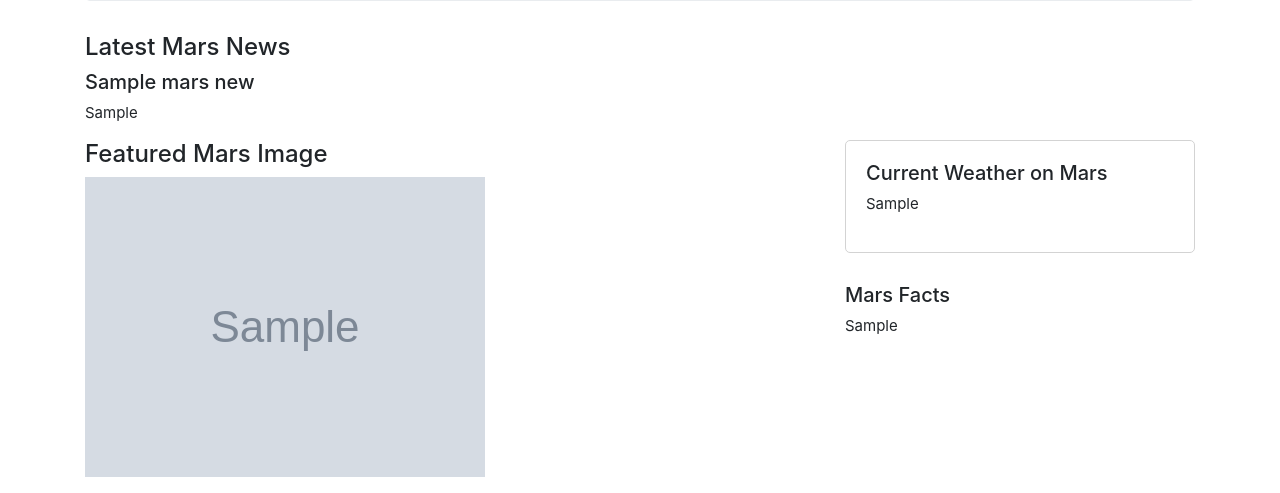
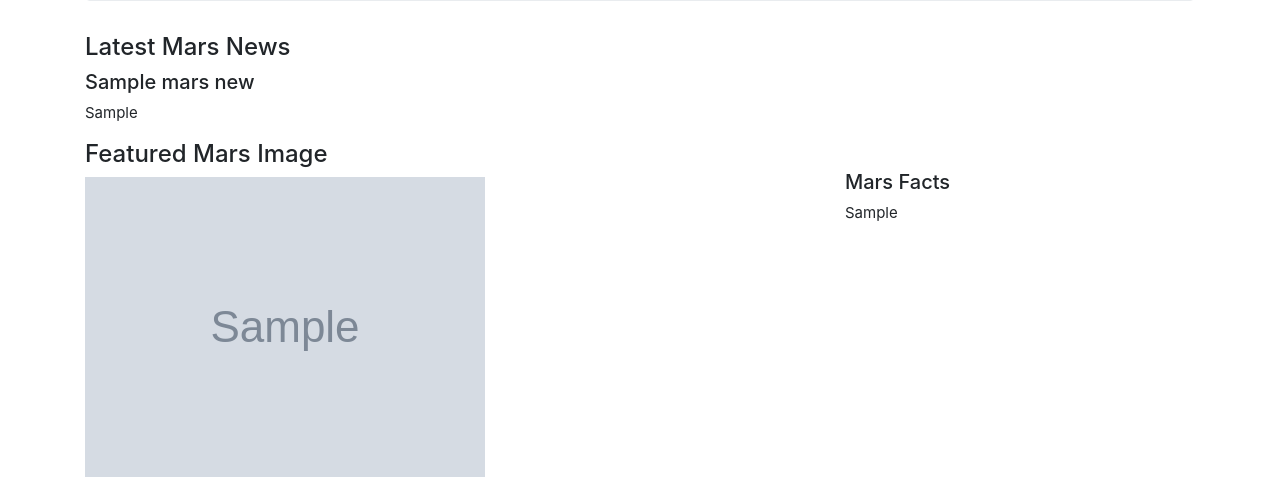
Before and after one commit to jgkiang/web-scraping-challenge, a Flask app: template Missions_to_Mars/templates/index.html in a window 1280 px wide. Shown: the part 266-759 px from the top of the page. Run offline with Flask 2, Linux system fonts and the light colour scheme; the template is opened without the code that fills it: most values are stand-ins (such as "Sample title", 1, 10 or a date in 2020); grey boxes marked "Sample" are stand-in pictures; some libraries are stand-ins or nearby versions.

Commit message:
Add files via upload

```diff
--- a/Missions_to_Mars/templates/index.html
+++ b/Missions_to_Mars/templates/index.html
@@ -34,8 +34,8 @@
     <!--first section-->
     <div class="container">
         <h4>Latest Mars News</h4>
-        <h5>{{mars_data.mars_news.news_title}}</h5>
-        <p>{{mars_data.mars_news.news_p}}</p>
+        <h5>{{mars_info.mars_news.news_title}}</h5>
+        <p>{{mars_info.mars_news.news_p}}</p>
     </div>
 
 
@@ -46,20 +46,16 @@
             <!--left container-->
             <div class="col-8">
                 <h4>Featured Mars Image</h4>
-                <img src={{mars_data.mars_img}} class="img-fluid" alt="Responsive image" style="max-width:100%; max-height: auto;">
+                <img src={{mars_info.mars_img.featured_image_url}} class="img-fluid" alt="Responsive image" style="max-width:100%; max-height: auto;">
             </div>
 
             <!--right container-->
             <div class="col-4">
-                <div style="border: 1px solid lightgray; padding: 20px; border-radius: 5px" >
-                    <h5>Current Weather on Mars</h5>
-                    <p>{{mars_data.mars_weather}}</p>
-                </div>
                 <div style="margin-top:30px;">
                     <!-- table -->
                     <h5>Mars Facts</h5>
                     <div style="max-width: 400px; max-height: 100px; font-size: 15px; margin-bottom: 50px;">
-                        {{mars_data.mars_fact|safe}}
+                        {{mars_info.mars_facts.html_table}}
                     </div>
                 </div>
             </div>
@@ -76,7 +72,7 @@
         <div class="col-12">
             <div class="row">
 
-                {% for img in mars_data.mars_hemisphere %}
+                {% for img in mars_info.mars_hemisphere.hemisphere_image_urls %}
                 <div class = "col-6">
                     <!--card items-->
                     <div class="card" style="margin: 30px;">
```
